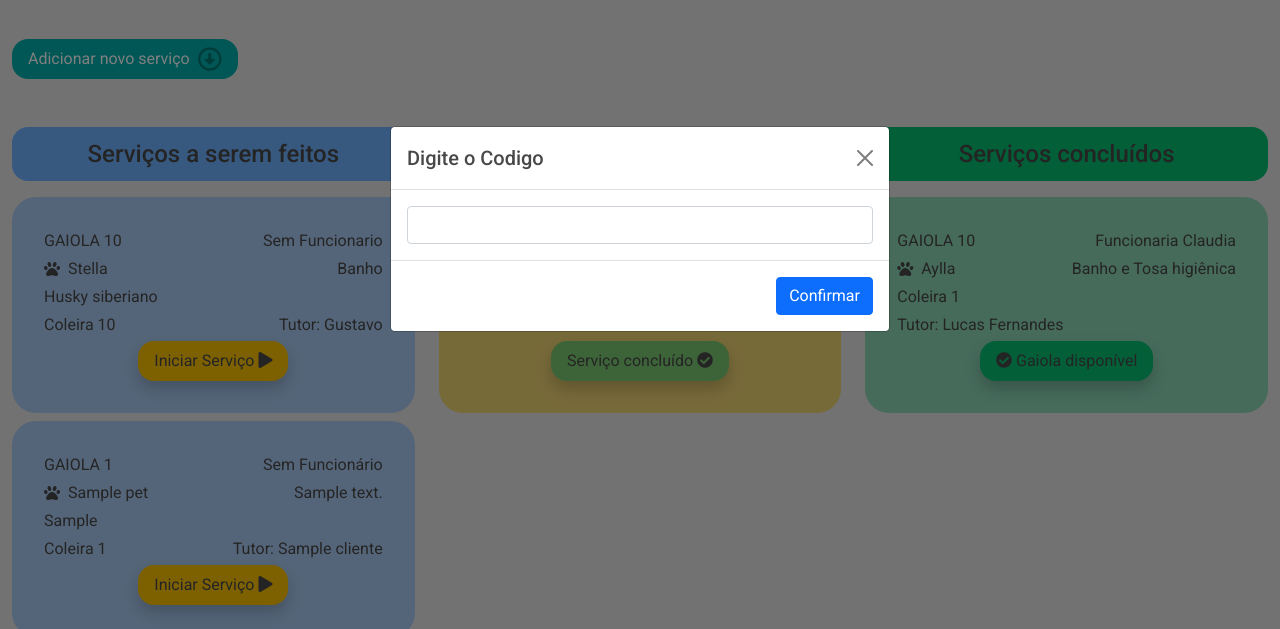
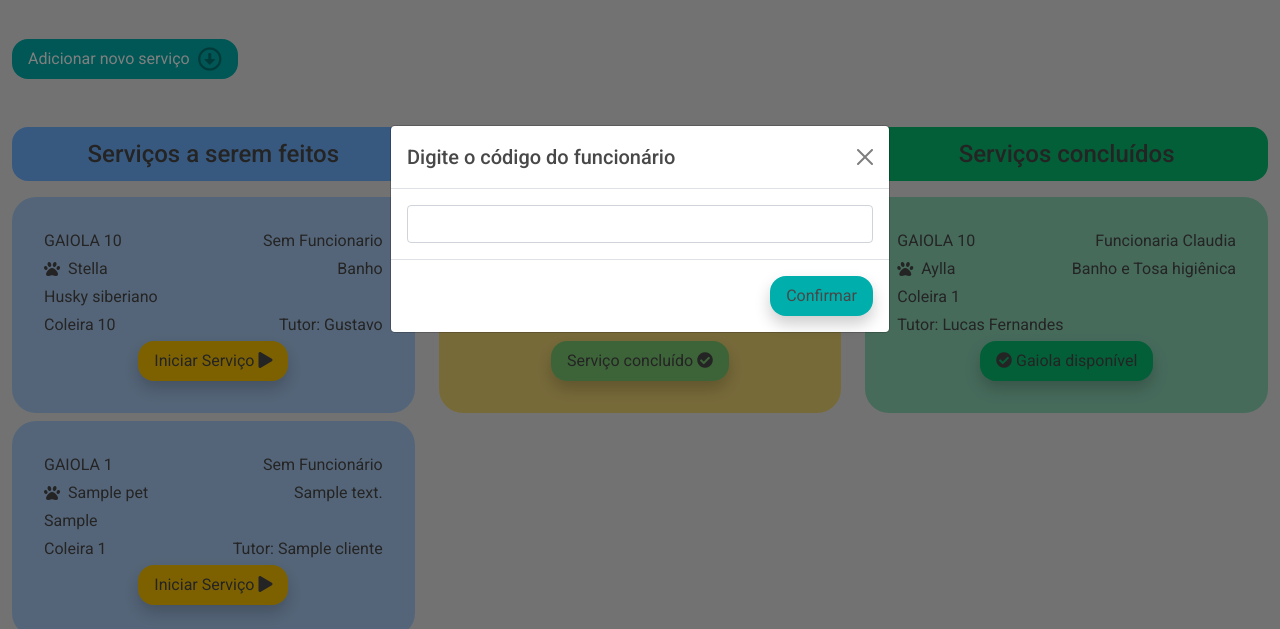
Before and after one commit to nathaliaacouto/PetStory, a Flask app: page /servicos in a window 1280 px wide, after a click on "Iniciar Serviço". Shown: the part 171-800 px from the top of the page. Run offline with Flask 2, Linux system fonts and the light colour scheme; tables that the repository leaves empty hold one stand-in row (values such as "Sample post"); some libraries are stand-ins or nearby versions.

Commit message:
estilizar botão do modal de código do funcionário e desabilitar botões

```diff
--- a/app/static/css/servicos.css
+++ b/app/static/css/servicos.css
@@ -94,6 +94,20 @@ body {
   gap: 0.5rem;
 }
 
+.confirm-btn {
+  border: none;
+  border-radius: 1rem;
+  padding: 0.5rem 1rem;
+  color: #494848;
+  background-color: var(--petst-primary-color);
+  box-shadow: 0 0.5rem 1rem rgba(0, 0, 0, 0.2);
+  transition: all 300ms;
+}
+
+.confirm-btn:hover {
+  box-shadow: 0 0.75rem 1.5rem rgba(0, 0, 0, 0.3);
+}
+
 .update-btn {
   border: none;
   border-radius: 1rem;
--- a/app/templates/servicos.html
+++ b/app/templates/servicos.html
@@ -29,7 +29,7 @@
             <p class="pet-collar">Coleira 10</p>
             <p class="pet-owner">Tutor: Gustavo</p>
         </div>
-        <button class="update-btn start-btn"  id="start-btn">Iniciar Serviço <i class="fas fa-play"></i></button>
+        <button class="update-btn start-btn" disabled="true">Iniciar Serviço <i class="fas fa-play"></i></button>
       </div>
       {% for atend in atend_pendentes %}
         <div class="col-lg-6 servico-card servico-card-pendente" id="servico-card-{{ atend.id }}">
@@ -79,7 +79,7 @@
         <div class="servico-card-row">
           <p class="servico-card__funcionario">Funcionario Carlos</p>
         </div>
-        <button class="update-btn end-btn" id="end-btn">Serviço concluído <i class="fas fa-check-circle start-icon"></i></button>
+        <button class="update-btn end-btn" disabled="true">Serviço concluído <i class="fas fa-check-circle start-icon"></i></button>
       </div>
       {% for atend in atend_andamento %}
         <div class="col-lg-6 servico-card servico-card-andamento" id="servico-card-{{ atend.id }}">
@@ -128,7 +128,7 @@
         <div class="servico-card-row">
           <p class="pet-owner">Tutor: Lucas Fernandes</p>
         </div>
-        <button class="update-btn next-btn" id="next-btn"><i class="fas fa-check-circle start-icon"></i> Gaiola disponível </i></button>
+        <button class="update-btn next-btn" disabled="true"><i class="fas fa-check-circle start-icon"></i> Gaiola disponível </i></button>
       </div>
       {% for atend in atend_concluido %}
         <div class="col-lg-6 servico-card servico-card-concluido" id="servico-card-{{ atend.id }}">
@@ -163,14 +163,14 @@
   <div class="modal-dialog modal-dialog-centered">
     <div class="modal-content">
       <div class="modal-header">
-        <h5 class="modal-title" id="modal-title">Digite o Codigo</h5>
+        <h5 class="modal-title" id="modal-title">Digite o código do funcionário</h5>
         <button type="button" class="btn-close" data-bs-dismiss="modal" aria-label="close"></button>
       </div>
       <div class="modal-body">
         <input type="text" id="staff-code" class="form-control"/>
       </div>
       <div class="modal-footer">
-        <button class="btn btn-primary" data-bs-dismiss="modal" id="confirm">Confirmar</button>
+        <button class="confirm-btn" data-bs-dismiss="modal" id="confirm">Confirmar</button>
       </div>
     </div>
   </div>
```
